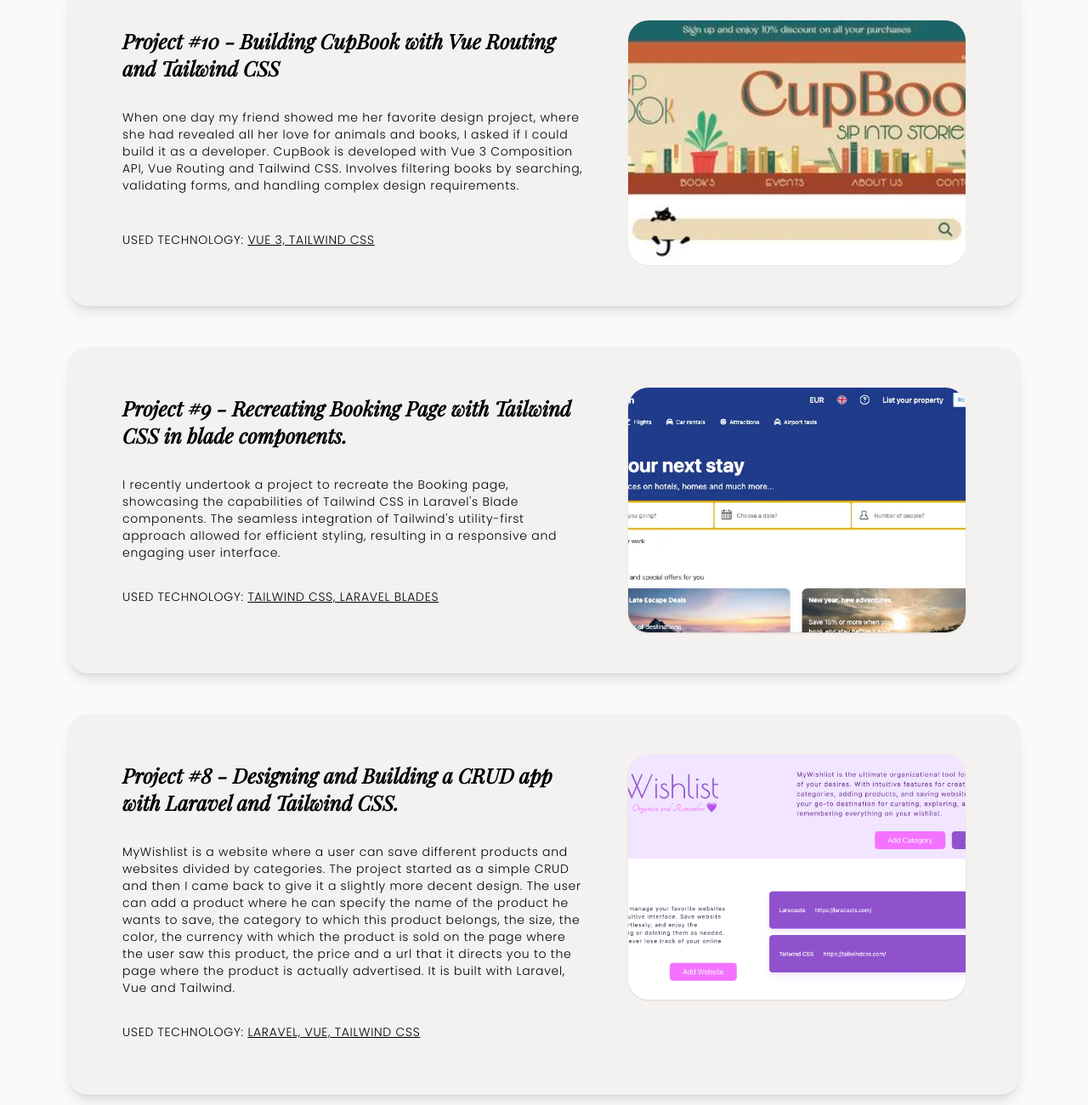
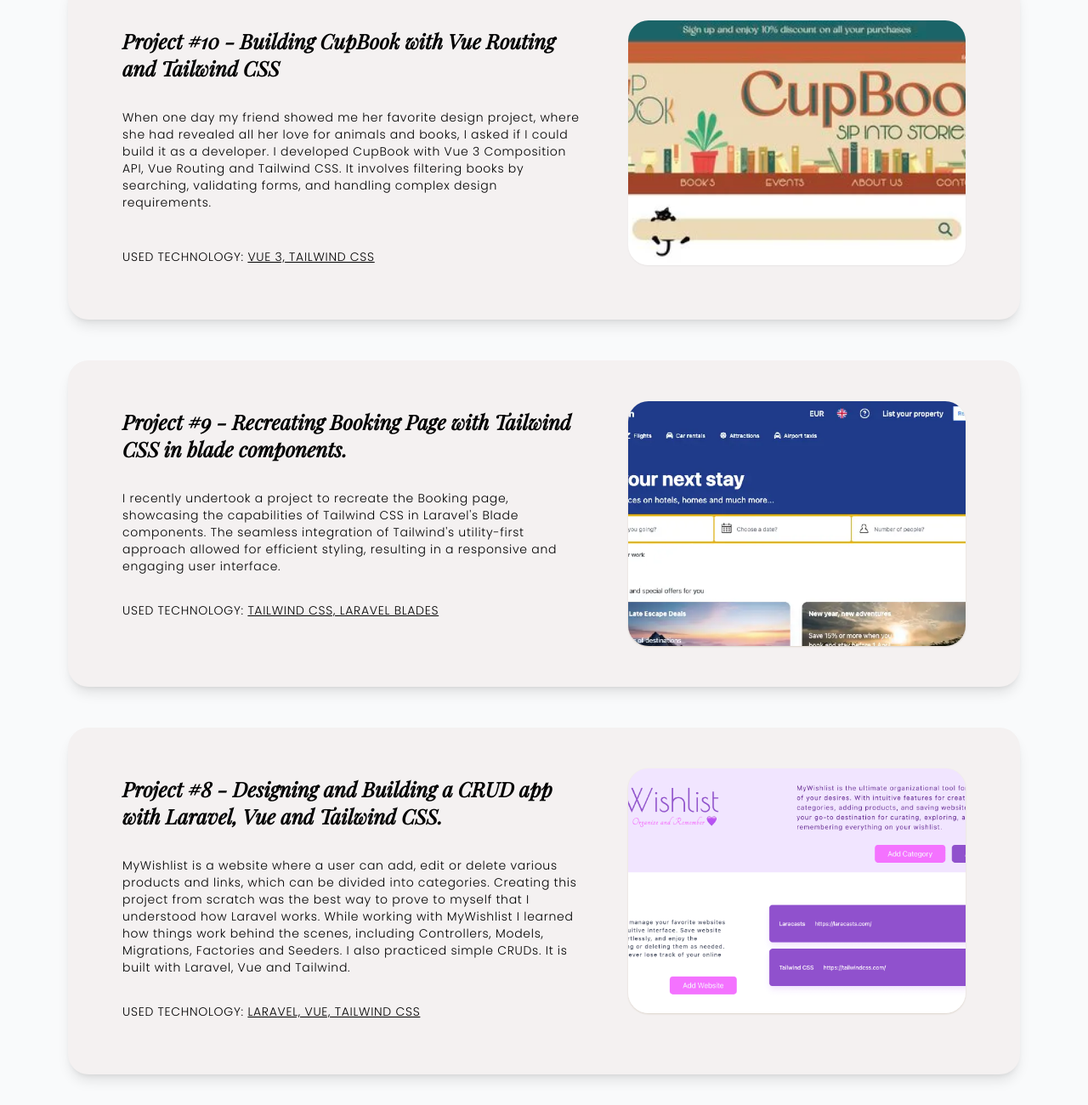
Before and after one commit to jolamemushaj/jolamemushaj, a website: page public/index.html in a window 1280 px wide. Shown: the part 1340-2640 px from the top of the page at 85% size. Drawn offline with Linux system fonts and the light colour scheme.

Commit message:
Minor Adjustments

```diff
--- a/public/index.html
+++ b/public/index.html
@@ -157,8 +157,8 @@
                     <p class="mt-3 text-sm text-black font-secondary tracking-wider">
                         When one day my friend showed me her favorite design project, where she had revealed all her
                         love for animals and books, I asked if I could build it as a developer.
-                        CupBook is developed with Vue 3 Composition API, Vue Routing and Tailwind CSS.
-                        Involves filtering books by searching, validating forms, and handling complex design
+                        I developed CupBook with Vue 3 Composition API, Vue Routing and Tailwind CSS.
+                        It involves filtering books by searching, validating forms, and handling complex design
                         requirements.
                     </p>
                     <div class="flex flex-col lg:flex-row justify-between">
@@ -209,16 +209,15 @@
                        title="MyWishlist"
                        class="text-2xl font-black text-black font-primary hover:-translate-y-1 transition hover:duration-300">
                         Project #8 - Designing and Building a CRUD app with
-                        Laravel and Tailwind CSS. </a>
+                        Laravel, Vue and Tailwind CSS. </a>
                     <p class="mt-3 text-sm text-black font-secondary tracking-wider">
-                        MyWishlist is a website where a user can save different products and websites divided by
-                        categories.
-                        The project started as a simple CRUD and then I came back to give it a slightly more decent
-                        design. The user can add a product where he can specify the name of the product he wants to
-                        save, the category to which this product belongs, the size, the color, the currency with which
-                        the product is sold on the page where the user saw this product, the price and a url that it
-                        directs you to the page where the product is actually advertised. It is built with Laravel, Vue and
-                        Tailwind.
+                        MyWishlist is a website where a user can add, edit or delete various products and links, which
+                        can be divided into categories.
+                        Creating this project from scratch was the best way to prove to myself that I understood how
+                        Laravel works.
+                        While working with MyWishlist I learned how things work behind the scenes, including
+                        Controllers, Models, Migrations, Factories and Seeders. I also practiced simple CRUDs.
+                        It is built with Laravel, Vue and Tailwind.
                     </p>
                     <div class="mt-3 font-secondary font-extralight text-sm text-black uppercase tracking-wider">Used
                         technology:
```
